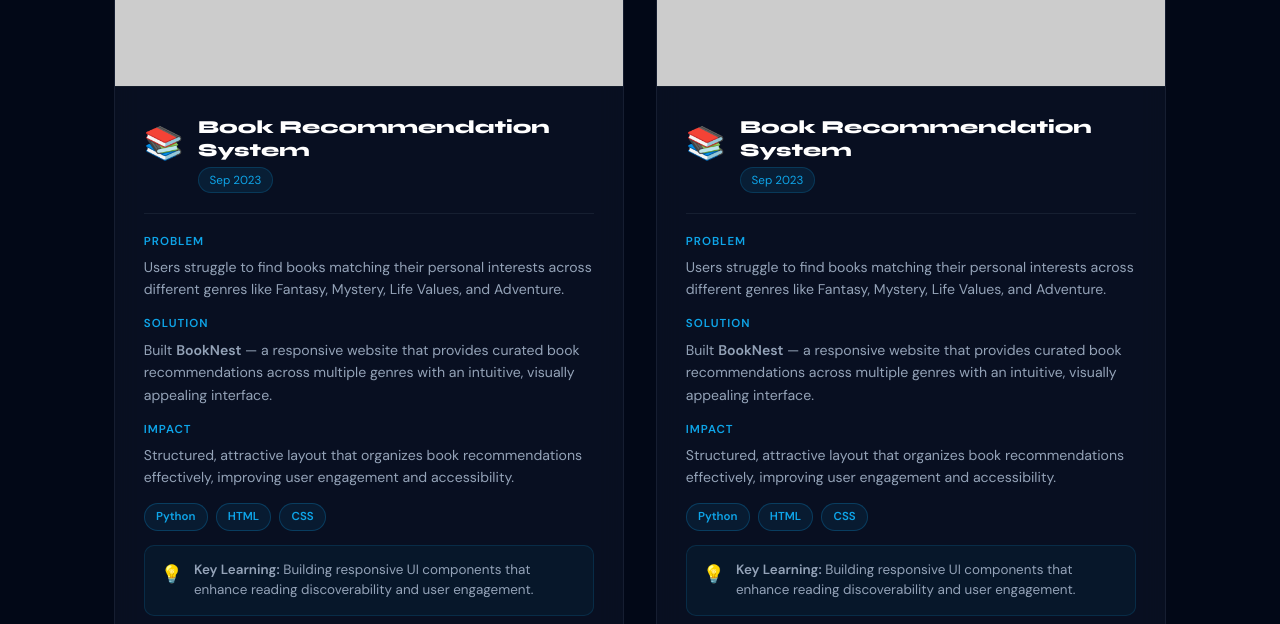
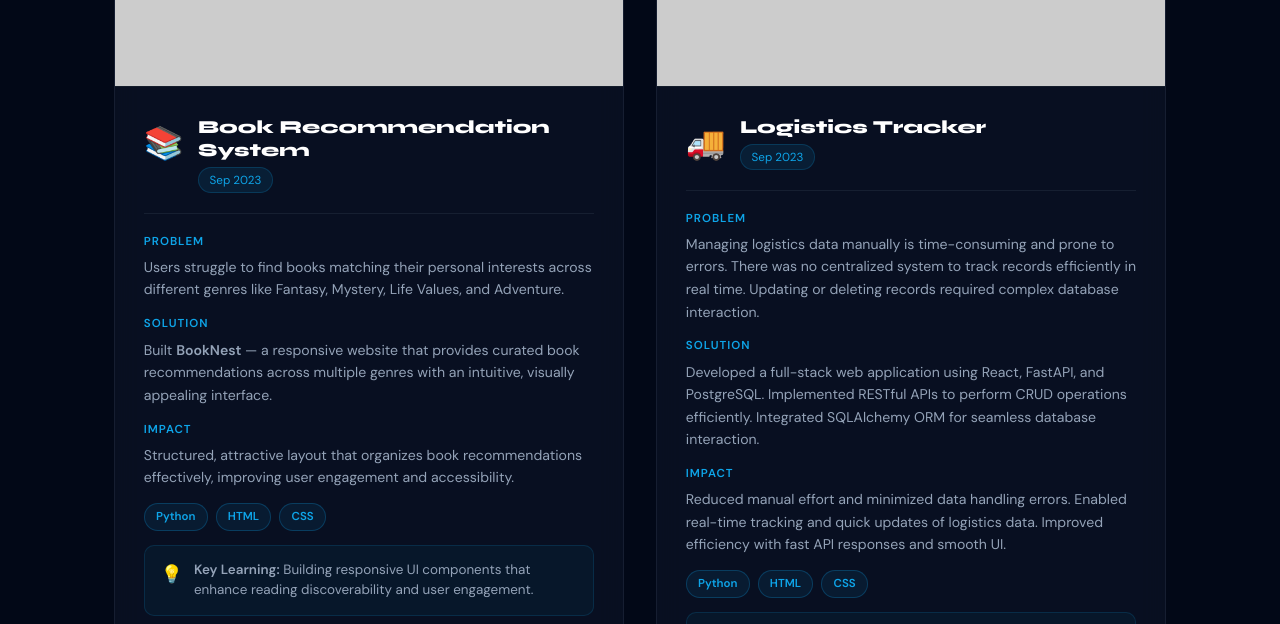
Before and after one commit to Ysaichaitanya/portfolio-ca, a plain HTML site: page index.html in a window 1280 px wide. Shown: the part 3110-3734 px from the top of the page. Drawn offline with Linux system fonts and the light colour scheme; placeholder pictures from the web are drawn by us.

Commit message:
updated code 2.00

```diff
--- a/index.html
+++ b/index.html
@@ -201,11 +201,11 @@
               <span class="skill-name">Docker</span>
               <span class="skill-level">Daily Use</span>
             </div>
-            <!-- <div class="skill-card glass-card">
-              <div class="skill-icon">🔀</div>
-              <span class="skill-name">Git</span>
-              <span class="skill-level">Version Control</span>
-            </div> -->
+            <div class="skill-card glass-card">
+              <div class="skill-icon">🚀</div>
+              <span class="skill-name">Salesforce</span>
+              <span class="skill-level">Daily Use</span>
+            </div>
             <!-- <div class="skill-card glass-card">
               <div class="skill-icon">🐙</div>
               <span class="skill-name">GitHub</span>
@@ -327,9 +327,9 @@
 
           <div class="project-content">
             <div class="project-meta">
-              <span class="project-emoji">📚</span>
+              <span class="project-emoji">🚚</span>
               <div class="project-meta-text">
-                <h3 class="project-title">Book Recommendation System</h3>
+                <h3 class="project-title">Logistics Tracker</h3>
                 <span class="project-date">Sep 2023</span>
               </div>
             </div>
@@ -339,18 +339,24 @@
             <div class="project-body">
               <div class="project-section">
                 <span class="proj-label">Problem</span>
-                <p>Users struggle to find books matching their personal interests across different genres like Fantasy,
-                  Mystery, Life Values, and Adventure.</p>
+                <p>Managing logistics data manually is time-consuming and prone to errors.
+                  There was no centralized system to track records efficiently in real time.
+                  Updating or deleting records required complex database interaction.
+                </p>
               </div>
               <div class="project-section">
                 <span class="proj-label">Solution</span>
-                <p>Built <strong>BookNest</strong> — a responsive website that provides curated book recommendations
-                  across multiple genres with an intuitive, visually appealing interface.</p>
+                <p>Developed a full-stack web application using React, FastAPI, and PostgreSQL.
+                  Implemented RESTful APIs to perform CRUD operations efficiently.
+                  Integrated SQLAlchemy ORM for seamless database interaction.
+                </p>
               </div>
               <div class="project-section">
                 <span class="proj-label">Impact</span>
-                <p>Structured, attractive layout that organizes book recommendations effectively, improving user
-                  engagement and accessibility.</p>
+                <p>Reduced manual effort and minimized data handling errors.
+                  Enabled real-time tracking and quick updates of logistics data.
+                  Improved efficiency with fast API responses and smooth UI.
+                </p>
               </div>
               <div class="tech-pills">
                 <span class="pill">Python</span>
@@ -359,8 +365,10 @@
               </div>
               <div class="project-outcome">
                 <span class="outcome-icon">💡</span>
-                <p><strong>Key Learning:</strong> Building responsive UI components that enhance reading discoverability
-                  and user engagement.</p>
+                <p>Gained hands-on experience in full-stack development.
+                  Learned how to build and integrate REST APIs using FastAPI.
+                  Understood database management using PostgreSQL and SQLAlchemy.
+                </p>
               </div>
             </div>
 
```
